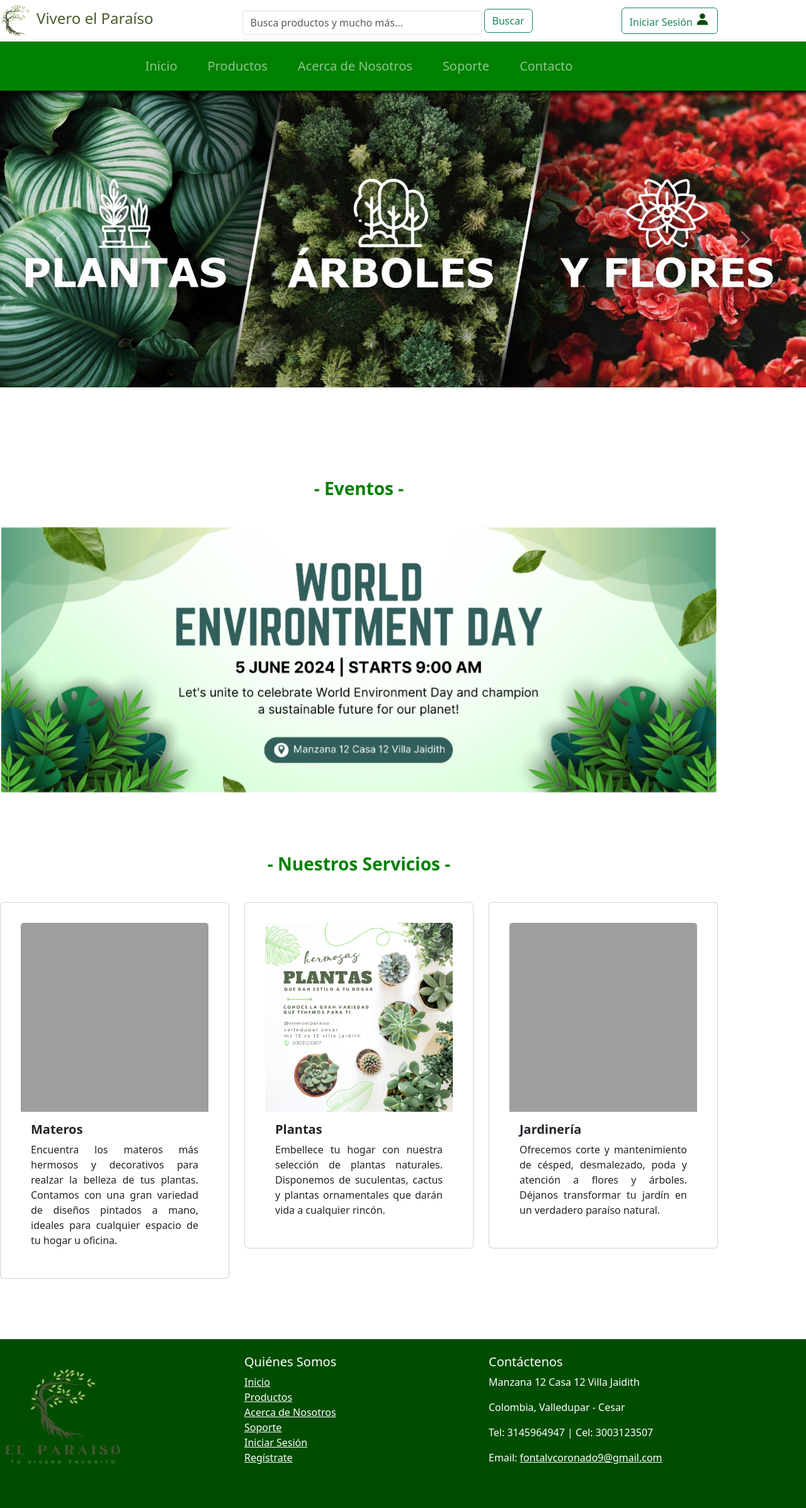
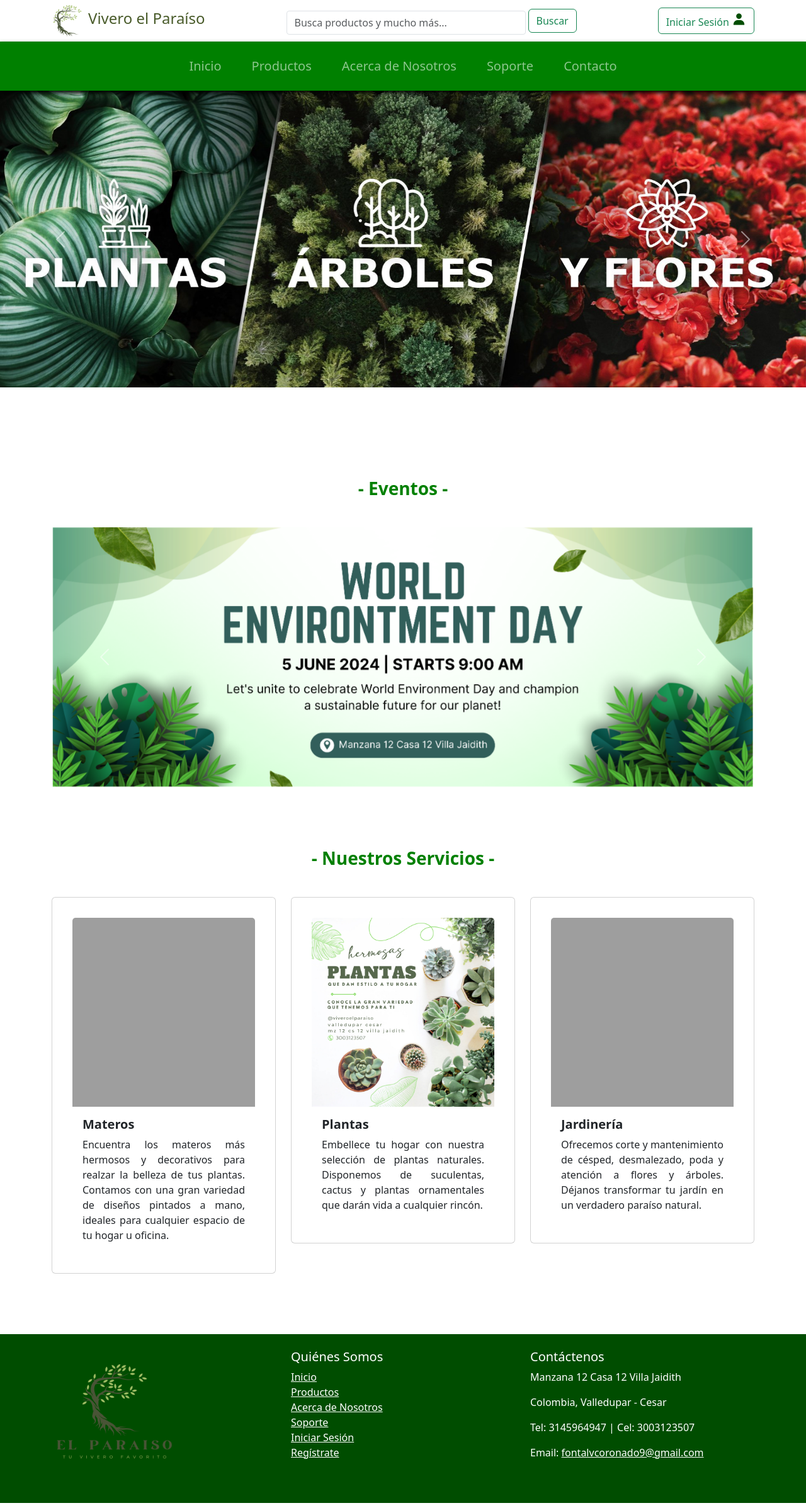
Before and after one commit to ManuelProgrammer/PROYECTO_WEB, a PHP site: page / in a window 1280 px wide. Shown: the whole page at 63% size. Run offline with PHP 8.4, Linux system fonts and the light colour scheme; data that the repository does not hold is empty.

Commit message:
update css

```diff
--- a/mi_proyecto/style/style_index.css
+++ b/mi_proyecto/style/style_index.css
@@ -28,8 +28,7 @@ Elimina márgenes del body */
 }
 
 /* Elimina padding extra de los contenedores que rodean el carrusel */
-.container-fluid,
-.container {
+.container-fluid{
   padding: 0 !important;
   margin: 0 !important;
 }
```
